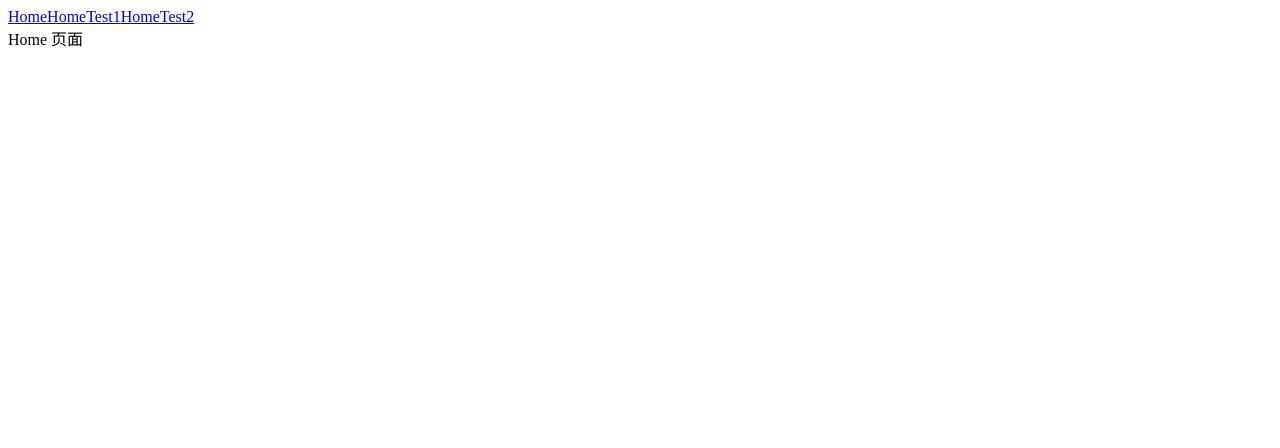
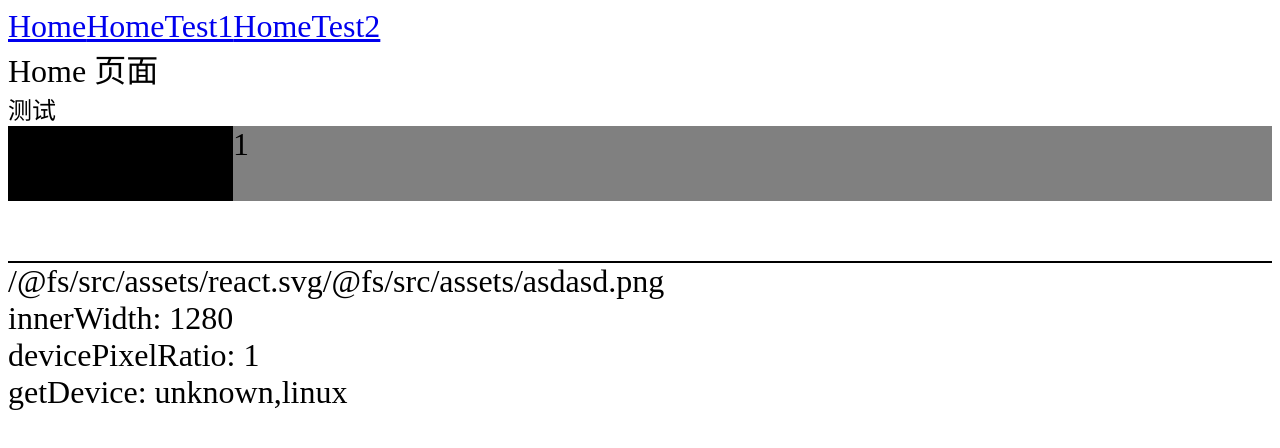
Before and after one commit to zkp442910864/simple-scaffold, a React (Vite) app: page /Home in a window 1280 px wide. Shown: the top 448 px of the page. Built offline with nearby package versions, Linux system fonts and the light colour scheme.

Commit message:
feat: 移动端适配设置

```diff
--- a/eslint.config.js
+++ b/eslint.config.js
@@ -30,6 +30,7 @@ export default tsEslint.config(
             'react-refresh': reactRefresh,
         },
         rules: {
+            // https://eslint.org/play/
             ...reactHooks.configs.recommended.rules,
             'react-refresh/only-export-components': [
                 'warn',
@@ -57,6 +58,11 @@ export default tsEslint.config(
             'no-multi-spaces': 1,
             'key-spacing': [1,],
             'object-curly-spacing': [2, 'always',],
+            'no-extra-parens': [1,],
+            'space-infix-ops': ['error', { int32Hint: false, },],
+            'space-before-blocks': [1,],
+            'keyword-spacing': 1,
+            'brace-style': [1, 'stroustrup',],
         },
     }
 );
--- a/src/main.tsx
+++ b/src/main.tsx
@@ -2,8 +2,11 @@ import { StrictMode } from 'react';
 import { createRoot } from 'react-dom/client';
 import { RouterProvider } from 'react-router-dom';
 import { CustomRouter } from './router/index.tsx';
+import { createViewport, getDevice } from './utils/index.ts';
 
 (async () => {
+    const [, dType,] = getDevice();
+    createViewport(dType);
     // 存在菜单，就先请求完成
     // createRoot(document.getElementById('skeleton-screen')!);
     document.getElementById('skeleton-screen')!.remove();
--- a/src/pages/Home/index.tsx
+++ b/src/pages/Home/index.tsx
@@ -1,9 +1,26 @@
+
+import svg from '@/assets/react.svg';
+import asdasd from '@/assets/asdasd.png';
+import { getDevice } from '@/utils';
 
 const Home = () => {
 
     return (
         <div>
             Home 页面
+            <div style={{ fontSize: '0.32rem', }}>测试</div>
+            <div style={{ display: 'flex', }}>
+                <div style={{ height: '1rem', background: '#000', flexBasis: '3rem', }}>1</div>
+                <div style={{ height: '1rem', background: 'gray', flex: 'auto', width: 0, }}>1</div>
+            </div>
+
+            <div style={{ border: '0.5px solid #000', marginTop: 60, }}></div>
+
+            {svg}
+            {asdasd}
+            <div>innerWidth: {window.innerWidth}</div>
+            <div>devicePixelRatio: {window.devicePixelRatio}</div>
+            <div>getDevice: {getDevice().join()}</div>
         </div>
     );
 };
--- /dev/null
+++ b/src/utils/index.ts
@@ -0,0 +1 @@
+export * from './modules/viewport';
--- /dev/null
+++ b/src/utils/modules/viewport.ts
@@ -0,0 +1,90 @@
+
+export const createViewport = (type: DeviceType) => {
+    // <meta name="viewport" content="width=device-width, initial-scale=1.0" />
+    document.querySelector('[name="viewport"]')?.remove();
+
+    const dom = document.createElement('meta');
+
+    if (['android', 'iphone',].includes(type)) {
+        const scale = 1 / window.devicePixelRatio;
+        dom.setAttribute('name', 'viewport');
+        dom.setAttribute('content', `width=device-width, initial-scale=${scale}, minimum-scale=${scale}, maximum-scale=${scale}, user-scalable=no`);
+
+        setHtmlFontSize();
+    }
+    else {
+        dom.setAttribute('name', 'viewport');
+        dom.setAttribute('content', 'width=device-width, initial-scale=1.0');
+
+        setHtmlFontSize();
+    }
+
+    document.head.appendChild(dom);
+};
+
+/** 获取设备类型 */
+export const getDevice = () => {
+    const userAgent = navigator.userAgent.toLowerCase();
+    const platform = (navigator.platform ?? '').toLowerCase();
+
+    const isWeChat = userAgent.includes('micromessenger');
+    const isWeCom = userAgent.includes('wxwork'); // 企业微信
+    const isQQ = userAgent.includes('qq'); // QQ 浏览器或内嵌环境
+
+    let appStr: AppType = 'unknown';
+    let statusStr: DeviceType = 'unknown';
+
+    // 应用类型判断
+    if (isWeChat) appStr = 'weChat';
+    else if (isWeCom) appStr = 'weCom';
+    else if (isQQ) appStr = 'qq';
+
+    // 设备类型判断
+    if (/iphone|ipod/.test(userAgent)) statusStr = 'iphone';
+    else if (platform === 'macintel' && navigator.maxTouchPoints > 1) statusStr = 'ipad';
+    else if (userAgent.includes('android')) statusStr = 'android';
+    else if (platform.includes('win')) statusStr = 'win';
+    else if (platform.includes('mac')) statusStr = 'macOS';
+    else if (platform.includes('linux')) statusStr = 'linux';
+
+    return [appStr, statusStr,] as [AppType, DeviceType];
+};
+
+
+/**
+ * 一个标准的尺寸(375/100份 = 3.75)分成100份，也就是说一份3.75，当看到设计稿上的尺寸为100px，就是 100px / 3.75 ≈ 26.67份, 也就是100份里，100px 占了 26.67份。
+ *
+ * 26.67份 * (device-width / 100份)，就为真实的像素值
+ *
+ * 这个以vw作为单位使用比较方便
+ */
+const setHtmlFontSize = () => {
+    /** 标准宽(理解成ui图上宽) */
+    const baseDeviceWidth = 750;
+    /** 标准文字大小(理解成ui图上统一文字大小) */
+    const baseFontSize = 32;
+    /** 标准份数 */
+    const basePart = 10;
+    /** 标准份额 */
+    const baseDeviceRate = baseDeviceWidth / basePart;
+
+    const fn = () => {
+        /** 设备宽/标准设备宽 */
+        const baseRate = window.innerWidth / baseDeviceWidth;
+        /**
+         * TODO: 往下进行缩放，往上保持不变
+         * 在屏幕越大的情况下，应该是看的更多，而不是同比缩放
+         */
+        const val = baseRate > 1 ? baseDeviceRate : window.innerWidth / basePart;
+
+        document.documentElement.setAttribute('style', `font-size:${val}px`);
+    };
+
+    fn();
+    document.body.attributeStyleMap.set('font-size', `${baseFontSize / baseDeviceRate}rem`);
+    window.addEventListener('resize', fn);
+};
+
+
+type AppType = 'unknown' | 'weChat' | 'weCom' | 'qq';
+type DeviceType = 'unknown' | 'win' | 'macOS' | 'linux' | 'iphone' | 'ipad' | 'android';
--- a/vite.config.ts
+++ b/vite.config.ts
@@ -12,4 +12,7 @@ export default defineConfig({
             { find: '@', replacement: resolve('./src'), },
         ],
     },
+    server: {
+        host: true,
+    },
 });
```
